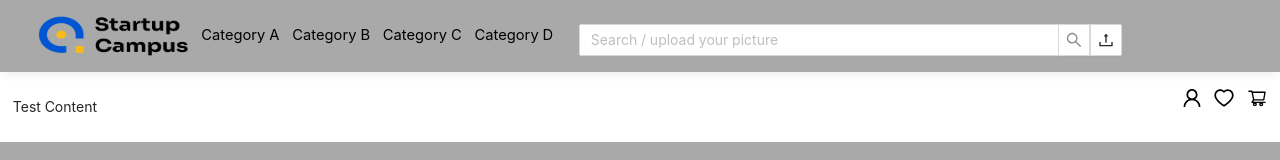
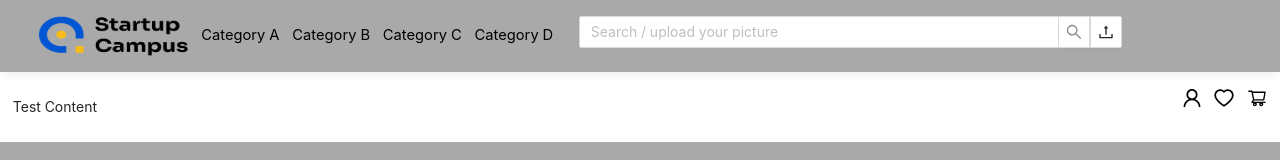
Before and after one commit to kurniawaanr/finpro, a Next.js app: page / in a window 1280 px wide. Shown: the top 160 px of the page. Built offline with nearby package versions, Linux system fonts and the light colour scheme; what cookies-next would draw is missing.

Commit message:
adjust search bar height

```diff
--- a/components/publics/PublicNavbar.js
+++ b/components/publics/PublicNavbar.js
@@ -49,7 +49,7 @@ const SearchGroup = styled(Input.Group)`
   display: inline-block !important;
   width: 50vw;
   position: relative;
-  top: -2vh;
+  top: -3vh;
 `;
 
 const SearchInput = styled(Input.Search)`
```
